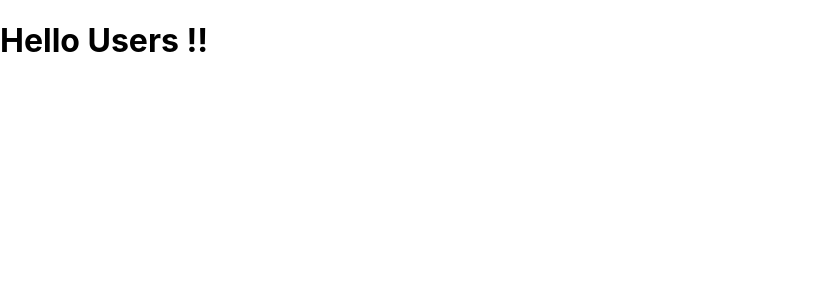
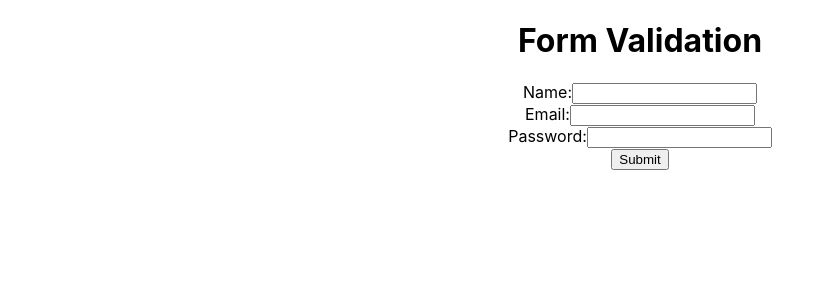
Before and after one commit to avinashsng4161/reactjs_tutorial, a React (Create React App) app: page / in a window 1280 px wide. Shown: the top 300 px of the page, without its empty margins (0-833 px from the left). Built offline with nearby package versions, Linux system fonts and the light colour scheme.

Commit message:
Upload All Files

```diff
--- a/package.json
+++ b/package.json
@@ -1,5 +1,5 @@
 {
-  "name": "react-tuts",
+  "name": "part-18-form-handling",
   "version": "0.1.0",
   "private": true,
   "dependencies": {
@@ -12,7 +12,7 @@
     "web-vitals": "^2.1.4"
   },
   "scripts": {
-    "bhaskar": "react-scripts start",
+    "start": "react-scripts start",
     "build": "react-scripts build",
     "test": "react-scripts test",
     "eject": "react-scripts eject"
--- a/src/App.css
+++ b/src/App.css
@@ -36,3 +36,8 @@
     transform: rotate(360deg);
   }
 }
+.error{
+  color: #ff0000;
+  display: inline-block;
+  padding: 0 10px;
+}
--- a/src/App.js
+++ b/src/App.js
@@ -1,11 +1,14 @@
-import logo from "./logo.svg";
-import "./App.css";
+import React from "react";
+import './App.css';
+import FormValidation from "./FormValidation";
 
 function App() {
   return (
     <div className="App">
-      <h1>Hello World !!</h1>
+      <h1>Form Validation</h1>
+      <FormValidation/>
     </div>
   );
 }
+
 export default App;
--- /dev/null
+++ b/src/FormValidation.jsx
@@ -0,0 +1,96 @@
+import React, { useState } from "react";
+
+export default function FormValidation() {
+  const [name, setName] = useState("");
+  const [email, setEmail] = useState("");
+  const [password, setPassword] = useState("");
+  const [errors, setErrors] = useState({});
+  const [submittedData, setSubmittedData] = useState(null);
+
+  const validateForm = () => {
+    let isValid = true;
+    const newErrors = {};
+
+    if (!name.trim()) {
+      newErrors.name = "Name is required";
+      isValid = false;
+    }
+    if (!email.trim()) {
+      newErrors.email = "Email is required";
+      isValid = false;
+    } else if (!/\S+@\S+\.\S+/.test(email)) {
+      newErrors.email = "Email is invalid";
+      isValid = false;
+    }
+
+    if (!password.trim()) {
+      newErrors.password = "Password is required";
+      isValid = false;
+    } else if (password.length < 6) {
+      newErrors.password = "Password should be at least 6 characters long";
+      isValid = false;
+    }
+
+    setErrors(newErrors);
+    return isValid;
+  };
+
+  const handleSubmit = (event) => {
+    event.preventDefault();
+
+    if (validateForm()) {
+      const submittedData = {
+        name,
+        email,
+        password,
+      };
+
+      setSubmittedData(submittedData);
+      console.log("Form Submitted:", submittedData);
+    }
+  };
+
+  return (
+    <>
+      <form onSubmit={handleSubmit}>
+        <div>
+          <label>Name:</label>
+          <input
+            type="text"
+            value={name}
+            onChange={(e) => setName(e.target.value)}
+          />
+          {errors.name && <span className="error">{errors.name}</span>}
+        </div>
+        <div>
+          <label>Email:</label>
+          <input
+            type="email"
+            value={email}
+            onChange={(e) => setEmail(e.target.value)}
+          />
+          {errors.email && <span className="error">{errors.email}</span>}
+        </div>
+        <div>
+          <label>Password:</label>
+          <input
+            type="password"
+            value={password}
+            onChange={(e) => setPassword(e.target.value)}
+          />
+          {errors.password && <span className="error">{errors.password}</span>}
+        </div>
+        <button type="submit">Submit</button>
+      </form>
+
+      {submittedData && (
+        <div>
+          <h2>Submitted Data:</h2>
+          <p>Name: {submittedData.name}</p>
+          <p>Email: {submittedData.email}</p>
+          <p>Password: {submittedData.password}</p>
+        </div>
+      )}
+    </>
+  );
+}
--- a/src/index.js
+++ b/src/index.js
@@ -1,15 +1,13 @@
-import React from "react";
-import ReactDOM from "react-dom/client";
-import "./index.css";
-import App from "./App";
-import reportWebVitals from "./reportWebVitals";
-import Users from "./Users";
+import React from 'react';
+import ReactDOM from 'react-dom/client';
+import './index.css';
+import App from './App';
+import reportWebVitals from './reportWebVitals';
 
-const root = ReactDOM.createRoot(document.getElementById("root"));
+const root = ReactDOM.createRoot(document.getElementById('root'));
 root.render(
   <React.StrictMode>
-    {/* <App /> */}
-    <Users />
+    <App />
   </React.StrictMode>
 );
 
```
Also changed, not shown: 1 other file (tests, documents, lock files or other folders).
